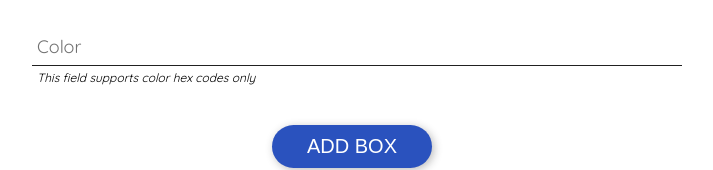
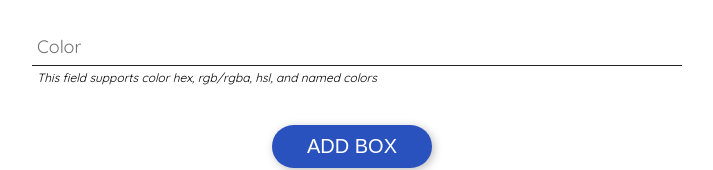
Before and after one commit to ashleighc207/react-box-form, a React (Create React App) app: page / in a window 1280 px wide. Shown: the part 244-414 px from the top of the page, without its empty margins (288-1001 px from the left). Built offline with nearby package versions, Linux system fonts and the light colour scheme; the HTML template or start-up script is replaced by a standard one.

Commit message:
adjust helper text as field supports all color types supported by html attribute background color

```diff
--- a/src/BoxForm.js
+++ b/src/BoxForm.js
@@ -90,7 +90,7 @@ class BoxForm extends Component {
               value={this.state.color}
               required
             />
-            <span className="BoxForm--input_helper_text">This field supports color hex codes only</span>
+            <span className="BoxForm--input_helper_text">This field supports color hex, rgb/rgba, hsl, and named colors</span>
           </div>
           <button className="BoxForm--submit_btn">Add box</button>
         </form>
```
